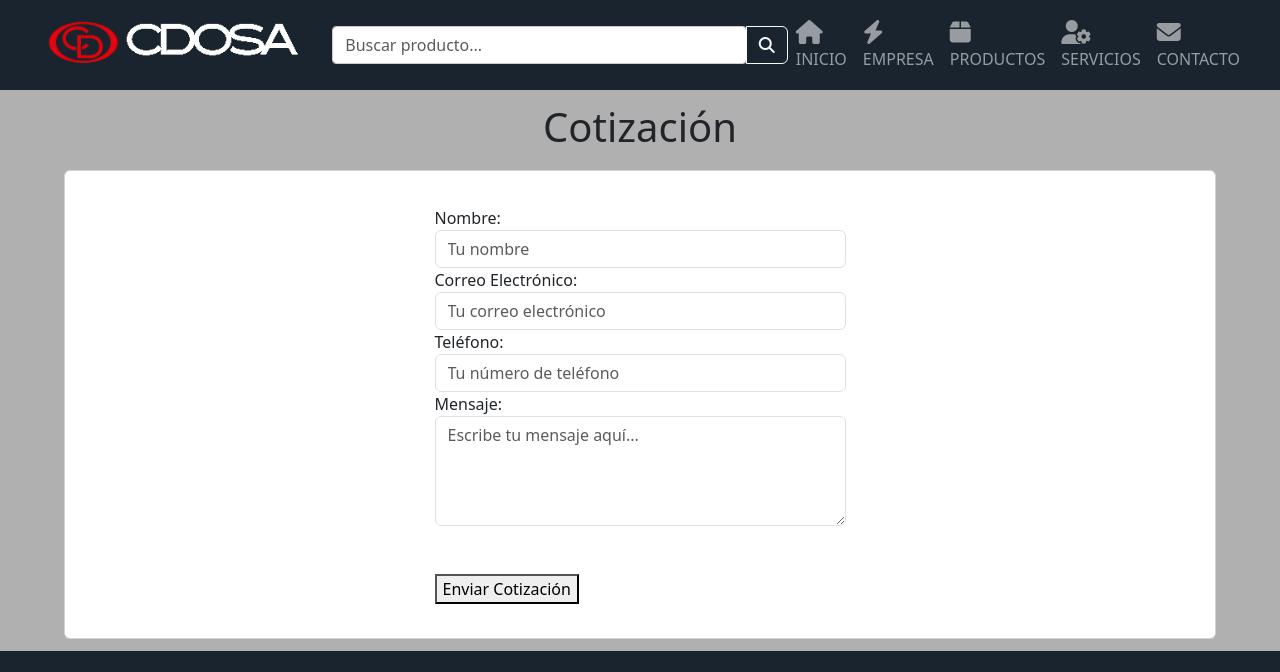
After one commit to OctavioRodriguez83/CDOSA, a Django app: page /cotizacion/ in a window 1280 px wide. The commit adds this page. Shown: the top 672 px of the page. Run offline with Django 5.2, Linux system fonts and the light colour scheme.

Commit message:
Add quotation form and modal to public site
Introduces a new 'cotizacion' form for users to request quotations, including backend handling and email sending. Adds a floating button and modal for quick access to the form across public pages, updates templates to include the form, and applies new CSS styles for the modal and button.

```diff
--- a/ABV_ELECTRIC_SUPPLY/urls.py
+++ b/ABV_ELECTRIC_SUPPLY/urls.py
@@ -125,5 +125,6 @@ urlpatterns = [
     #path('store/', views.products, name='store'),
     path('search/', views.search_products, name='navbar_search'),
     path('tableros/', views.tableros_diag, name='tableros'),
+    path('cotizacion/', views.cotizacion, name='cotizacion'),
 
     ] + static(settings.MEDIA_URL, document_root=settings.MEDIA_ROOT)
--- a/abv_web/forms.py
+++ b/abv_web/forms.py
@@ -387,3 +387,23 @@ class DestacadoForm(forms.Form):
         widget=forms.SelectMultiple(attrs={'class': 'form-control'}),
         label='Selecciona productos destacados'
     )
+
+class cotizacionForm(forms.Form):
+    nombre = forms.CharField(
+        label='Nombre',
+        max_length=100,
+        widget=forms.TextInput(attrs={'class': 'form-control', 'placeholder': 'Tu nombre'})
+    )
+    email = forms.EmailField(
+        label='Correo Electrónico',
+        widget=forms.EmailInput(attrs={'class': 'form-control', 'placeholder': 'Tu correo electrónico'})
+    )
+    telefono = forms.CharField(
+        label='Teléfono',
+        max_length=15,
+        widget=forms.TextInput(attrs={'class': 'form-control', 'placeholder': 'Tu número de teléfono'})
+    )
+    mensaje = forms.CharField(
+        label='Mensaje',
+        widget=forms.Textarea(attrs={'class': 'form-control', 'rows': 4, 'placeholder': 'Escribe tu mensaje aquí...'})
+    )
--- /dev/null
+++ b/abv_web/templates/publico/cotizacion/cotizacion.html
@@ -0,0 +1,40 @@
+{% extends "../nav/index.html" %}
+{% load static %}
+
+      {% block link_styles %}
+      <link href="{% static 'publico/css/contacts/contactsstyles.css' %}" rel="stylesheet" />
+      {% endblock %}
+
+      {% block cuerpo %}
+
+
+        <div class="mivi">
+          <h1>Cotización</h1>
+          <div id="cards">
+
+              <div class="card">
+                  <div class="galeria">
+                    <form method="post" action="{% url 'cotizacion' %}">
+                        {% csrf_token %}
+
+                        {{ form.nombre.label_tag }}<br>
+                        {{ form.nombre }}
+
+                        {{ form.email.label_tag }}<br>
+                        {{ form.email }}
+
+                        {{ form.telefono.label_tag }}<br>
+                        {{ form.telefono }}
+
+                        {{ form.mensaje.label_tag }}<br>
+                        {{ form.mensaje }}<br><br>
+
+                        <button type="submit">Enviar Cotización</button>
+                    </form>
+                  </div>
+              </div>
+          </div>
+        </div>
+
+          <script src="{% static 'publico/js/home/home_scripts.js' %}"></script>
+      {% endblock %}
--- a/abv_web/templates/publico/nav/index.html
+++ b/abv_web/templates/publico/nav/index.html
@@ -125,8 +125,50 @@
         <a href="https://wa.me/+5219982420977" class="whatsapp-float" target="_blank" aria-label="Contactar por WhatsApp">
             <img src="/media-files/publico/whapp.png" alt="WhatsApp" width="60" height="60">
         </a>
+        <button class="boton-flotante" onclick="abrirModal()">
+            💬 Cotizar
+        </button>
+        <div id="modalCotizacion" class="modal">
+
+            <div class="modal-contenido">
+
+                <span class="cerrar-modal" onclick="cerrarModal()">&times;</span>
+
+                <h3>Solicitar Cotización</h3>
+
+                <form method="post" action="{% url 'cotizacion' %}">
+                    {% csrf_token %}
+
+                    {{ form.as_p }}
+
+                    <button type="submit" class="btn btn-primary">Enviar</button>
+                </form>
+
+            </div>
+        </div>
         <script src="https://cdn.jsdelivr.net/npm/bootstrap@5.3.5/dist/js/bootstrap.bundle.min.js" integrity="sha384-k6d4wzSIapyDyv1kpU366/PK5hCdSbCRGRCMv+eplOQJWyd1fbcAu9OCUj5zNLiq" crossorigin="anonymous" defer></script>
         <script src="https://code.jquery.com/jquery-3.3.1.slim.min.js" integrity="sha384-q8i/X+965DzO0rT7abK41JStQIAqVgRVzpbzo5smXKp4YfRvH+8abtTE1Pi6jizo" crossorigin="anonymous" defer></script>
         <script src={% static 'publico/js/nav/navbarSearch.js' %} defer></script>
+        <script>
+            // Referencia al elemento modal
+            var modal = document.getElementById("modalCotizacion");
+
+            // Función para abrir el modal al hacer clic en el botón
+            function abrirModal() {
+                modal.style.display = "block";
+            }
+
+            // Función para cerrar el modal al hacer clic en la "x"
+            function cerrarModal() {
+                modal.style.display = "none";
+            }
+
+            // Cierra el modal si el usuario hace clic fuera del contenido
+            window.onclick = function(event) {
+                if (event.target == modal) {
+                    modal.style.display = "none";
+                }
+            }
+        </script>
     </body>
 </html>
--- a/abv_web/views.py
+++ b/abv_web/views.py
@@ -16,6 +16,7 @@ from django.core.management import call_command
 from django.urls import reverse
 from django.core.paginator import Paginator
 from django.db.models import Q
+from django.core.mail import send_mail, BadHeaderError
 
 from .models import *
 from .forms import *
@@ -850,6 +851,7 @@ def eliminar_proyecto_destacado(request, destacado_id):
 #---------------------------------------------VISTAS PUBLICO-------------------------------------------------------#
 
 def home(request):
+    form = cotizacionForm()
     posts = CarrouselBanner.objects.filter(statusBanner=True)
     categorias = Categoria.objects.all().order_by('categoria_prioridad')
     marcas = Marca.objects.filter(status=True)
@@ -881,12 +883,54 @@ def home(request):
         'indicators_range_carrusel1': indicators_range_carrusel1, # Nuevo
         'indicators_range_carrusel2': indicators_range_carrusel2, # Nuevo
         'indicators_range_carrusel3': indicators_range_carrusel3,
-        'indicators_range_carrusel4': indicators_range_carrusel4
+        'indicators_range_carrusel4': indicators_range_carrusel4,
+        'form': form,
     }
 
     return render(request, 'publico/home/home.html', context)
 
+def cotizacion(request):
+
+    if request.method == 'POST':
+        form = cotizacionForm(request.POST)
+
+        if form.is_valid():
+            # 1. Recupera los datos limpios y validados
+            nombre = form.cleaned_data['nombre']
+            email = form.cleaned_data['email']
+            telefono = form.cleaned_data['telefono']
+            mensaje = form.cleaned_data['mensaje']
+
+            # 2. Crea el cuerpo completo del mensaje
+            email_body = f"De: {nombre} <{email}>\n\nTeléfono: {telefono}\n\nDetalles:\n{mensaje}"
+            try:
+                # 3. Envía el correo
+                send_mail(
+                    subject=f"NUEVA COTIZACIÓN: {nombre}",
+                    message=email_body,
+                    from_email=settings.EMAIL_HOST_USER,  # Remitente configurado en settings.py
+                    recipient_list=['soporte@hgbgroup.com.mx'], # ¡CAMBIA ESTO!
+                    fail_silently=False,
+                )
+
+                # 4. Redirige a una página de éxito
+                return redirect('home')
+
+            except BadHeaderError:
+                return HttpResponse('Encabezado de correo inválido encontrado.')
+            except Exception as e:
+                # Manejo general de errores (ej. problemas de conexión SMTP)
+                print(f"Error al enviar correo: {e}")
+                return HttpResponse('Error al enviar la cotización. Por favor, intente de nuevo más tarde.', status=500)
+
+    else: # Método GET
+        form = cotizacionForm()
+
+    return render(request, 'publico/cotizacion/cotizacion.html', {'form': form})
+
+
 def about(request):
+    form = cotizacionForm()
     posts = CarrouselBanner.objects.filter(statusBanner=True)
     marcas = Marca.objects.filter(status=True)
     destacados = ProyectoDestacado.objects.select_related('proyecto').all()
@@ -894,29 +938,37 @@ def about(request):
         'posts': posts,
         'marcas': marcas,
         'destacados': destacados,
+        'form': form,
     })
 
 def project(request, project_id):
+    form = cotizacionForm()
     proyecto = get_object_or_404(Proyecto, id=project_id)
     extra_projects = Proyecto.objects.exclude(id=project_id).order_by('?')[:3]
     return render(request, 'publico/about/proyecto.html', {
         'proyecto': proyecto,
         'extra_projects': extra_projects,
+        'form': form,
     })
 
 def services(request):
+    form = cotizacionForm()
     servicios = Servicio.objects.all()
     return render(request, 'publico/services/services.html', {
         'servicios': servicios,
+        'form': form,
     })
 
 def store(request):
+    form = cotizacionForm()
     destacados = ProductoDestacado.objects.select_related('producto').all()
     return render(request, 'publico/products/products.html', {
         'destacados': destacados,
+        'form': form,
     })
 
 def products(request):
+    form = cotizacionForm()
     marcas_qs = Marca.objects.filter(status=True)
     categorias_qs = Categoria.objects.filter(statusCategoria=True)
 
@@ -950,6 +1002,7 @@ def products(request):
         'productos': page_obj,
         'marcas': marcas_qs,
         'categorias': categorias_qs,
+        'form': form,
     }
 
     if request.headers.get('x-requested-with') == 'XMLHttpRequest':
@@ -963,17 +1016,20 @@ def products(request):
     return render(request, 'publico/store/store.html', context)
 
 def categorias_marca(request, Nmarca):
+    form = cotizacionForm()
     marca=Nmarca
     categorias_qs = Categoria.objects.filter(statusCategoria=True).filter(marca__marca_name=Nmarca)
     context = {
         'marca': marca,
         'categorias': categorias_qs,
+        'form': form,
     }
 
 
     return render(request, 'publico/categorias/categorias.html', context)
 
 def familias_categoria(request, Ncate):
+    form = cotizacionForm()
     namecategoria=Ncate
     categoria=Categoria.objects.filter(categoria_name=namecategoria)
     idcate=0
@@ -999,11 +1055,13 @@ def familias_categoria(request, Ncate):
         'catese': catese,
         'famseleccionada': famseleccionada,
         'productos': productos,
+        'form': form,
     }
 
     return render(request, 'publico/familias/familiasgeneral.html', context)
 
 def familia(request, Nfamilia):
+    form = cotizacionForm()
     namefamilia=Nfamilia
     familia=Familia.objects.filter(familia_name=namefamilia)
     idf=0
@@ -1015,15 +1073,22 @@ def familia(request, Nfamilia):
         'familia': familia,
         'productos': productos,
         'imgsS': imgsS,
+        'form': form,
     }
 
     return render(request, 'publico/familias/familiaespecifico.html', context)
 
 def product(request, sku):
+    form = cotizacionForm()
     producto = get_object_or_404(Producto, producto_sku=sku)
-    return render(request, 'publico/products/product.html', {'producto': producto})
+    context = {
+        'producto': producto,
+        'form': form,
+    }
+    return render(request, 'publico/products/product.html', context)
 
 def contacts(request):
+    form = cotizacionForm()
     posts = CarrouselBanner.objects.filter(statusBanner=True)
     marcas = Marca.objects.filter(status=True)
     servicios = Servicio.objects.all()
@@ -1033,6 +1098,7 @@ def contacts(request):
         'marcas': marcas,
         'servicios': servicios,
         'destacados': destacados,  # <-- Y pásalo al template
+        'form': form,
     })
 
 # Python
@@ -1044,5 +1110,6 @@ def search_products(request):
 
 
 def tableros_diag(request):
+    form = cotizacionForm()
 
-    return render(request, 'publico/tableros/galeria.html')
+    return render(request, 'publico/tableros/galeria.html', {'form': form})
```
Also changed, not shown: static/publico/css/nav/styles.css (+66 -0 lines).
